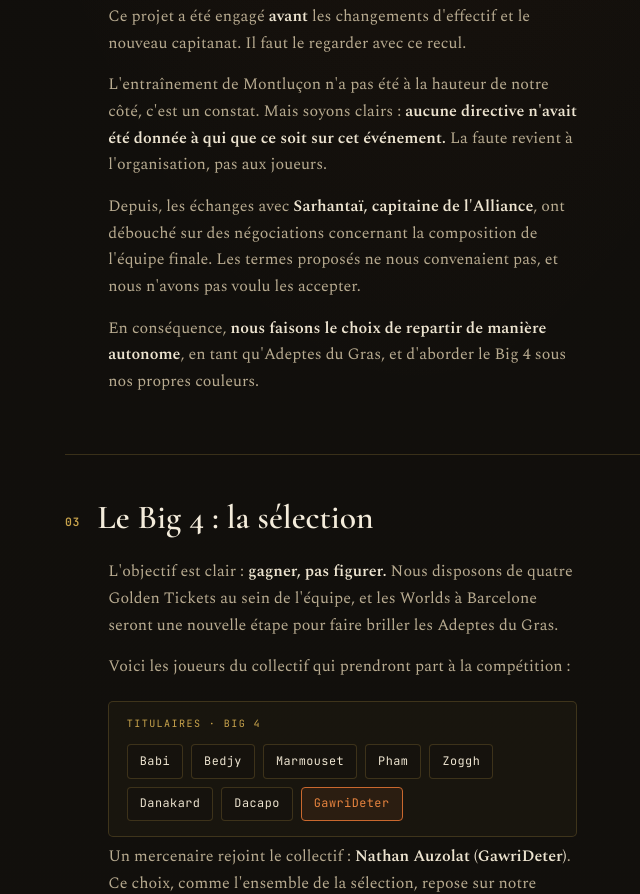
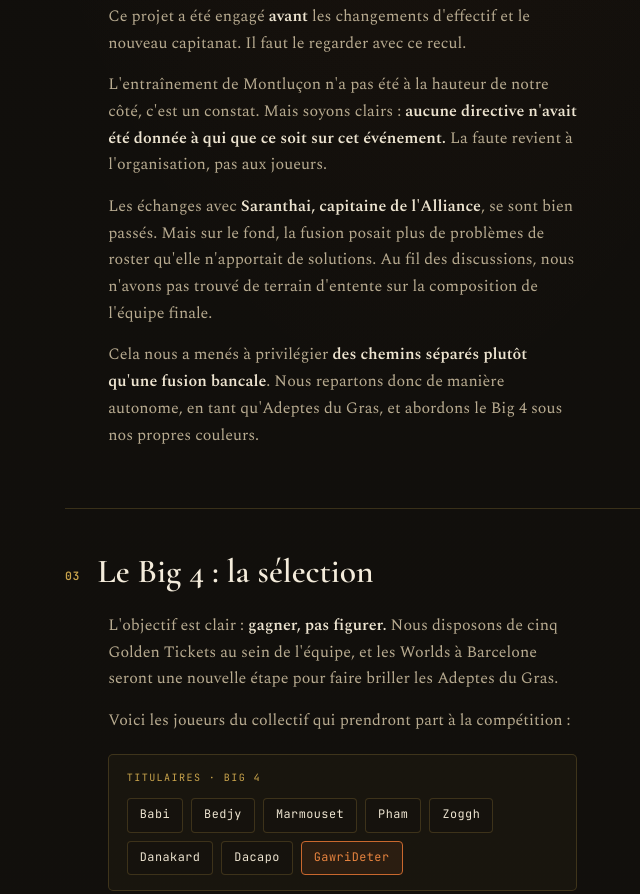
Before and after one commit to Babi29/adeptesdugras, a plain HTML site: page index.html in a window 1280 px wide. Shown: the part 1112-2006 px from the top of the page, without its empty margins (225-865 px from the left). Drawn offline with nearby package versions, Linux system fonts and the light colour scheme.

Commit message:
Update index.html

```diff
--- a/index.html
+++ b/index.html
@@ -702,8 +702,8 @@
     <div class="pt-body">
       <p>Ce projet a été engagé <strong>avant</strong> les changements d'effectif et le nouveau capitanat. Il faut le regarder avec ce recul.</p>
       <p>L'entraînement de Montluçon n'a pas été à la hauteur de notre côté, c'est un constat. Mais soyons clairs : <strong>aucune directive n'avait été donnée à qui que ce soit sur cet événement.</strong> La faute revient à l'organisation, pas aux joueurs.</p>
-      <p>Depuis, les échanges avec <strong>Sarhantaï, capitaine de l'Alliance</strong>, ont débouché sur des négociations concernant la composition de l'équipe finale. Les termes proposés ne nous convenaient pas, et nous n'avons pas voulu les accepter.</p>
-      <p>En conséquence, <strong>nous faisons le choix de repartir de manière autonome</strong>, en tant qu'Adeptes du Gras, et d'aborder le Big 4 sous nos propres couleurs.</p>
+      <p>Les échanges avec <strong>Saranthai, capitaine de l'Alliance</strong>, se sont bien passés. Mais sur le fond, la fusion posait plus de problèmes de roster qu'elle n'apportait de solutions. Au fil des discussions, nous n'avons pas trouvé de terrain d'entente sur la composition de l'équipe finale.</p>
+      <p>Cela nous a menés à privilégier <strong>des chemins séparés plutôt qu'une fusion bancale</strong>. Nous repartons donc de manière autonome, en tant qu'Adeptes du Gras, et abordons le Big 4 sous nos propres couleurs.</p>
     </div>
   </section>
 
@@ -714,7 +714,7 @@
       <h2>Le Big 4 : la sélection</h2>
     </div>
     <div class="pt-body">
-      <p>L'objectif est clair : <strong>gagner, pas figurer.</strong> Nous disposons de quatre Golden Tickets au sein de l'équipe, et les Worlds à Barcelone seront une nouvelle étape pour faire briller les Adeptes du Gras.</p>
+      <p>L'objectif est clair : <strong>gagner, pas figurer.</strong> Nous disposons de cinq Golden Tickets au sein de l'équipe, et les Worlds à Barcelone seront une nouvelle étape pour faire briller les Adeptes du Gras.</p>
       <p>Voici les joueurs du collectif qui prendront part à la compétition :</p>
       <div class="staff">
         <div class="staff-block wide">
@@ -940,7 +940,7 @@
       <p><strong>Discord est la source principale</strong>, le support à privilégier pour toute discussion de fond. WhatsApp reste utile pour lancer un échange rapide, un ping-pong immédiat — mais le fond se capitalise sur Discord.</p>
 
       <h3 class="sub">Un atout à solliciter</h3>
-      <p><strong>Dacapo est arbitre officiel à la chambre arbitrale.</strong> Ses connaissances et sa facilité d'assimilation sont un vrai atout pour l'équipe : n'hésitez pas à le challenger sur vos règles et vos situations litigieuses.</p>
+      <p><strong>Dacapo est arbitre officiel à la chambre arbitrale</strong>, et <strong>Djo</strong> l'a rejointe récemment. Leurs connaissances et leur facilité d'assimilation sont un vrai atout pour l'équipe : n'hésitez pas à les challenger sur vos règles et vos situations litigieuses.</p>
 
       <h3 class="sub">Les rapports de partie</h3>
       <p>Fournissez un <strong>compte rendu simple</strong>, centré sur l'essentiel retenu. Les rapports tour par tour complets n'ont que peu d'intérêt et sont rarement lus. Soyez synthétiques :</p>
```
